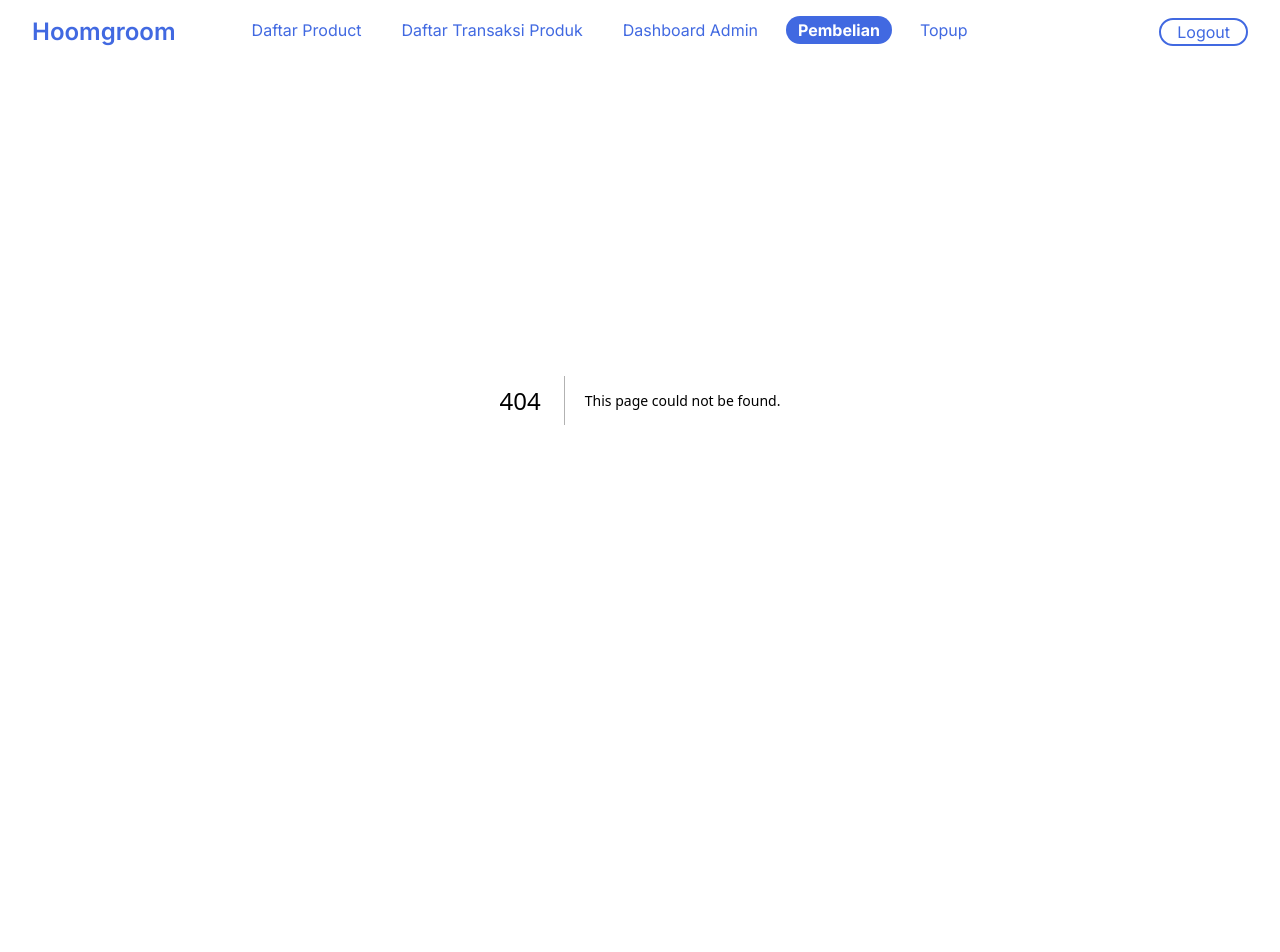
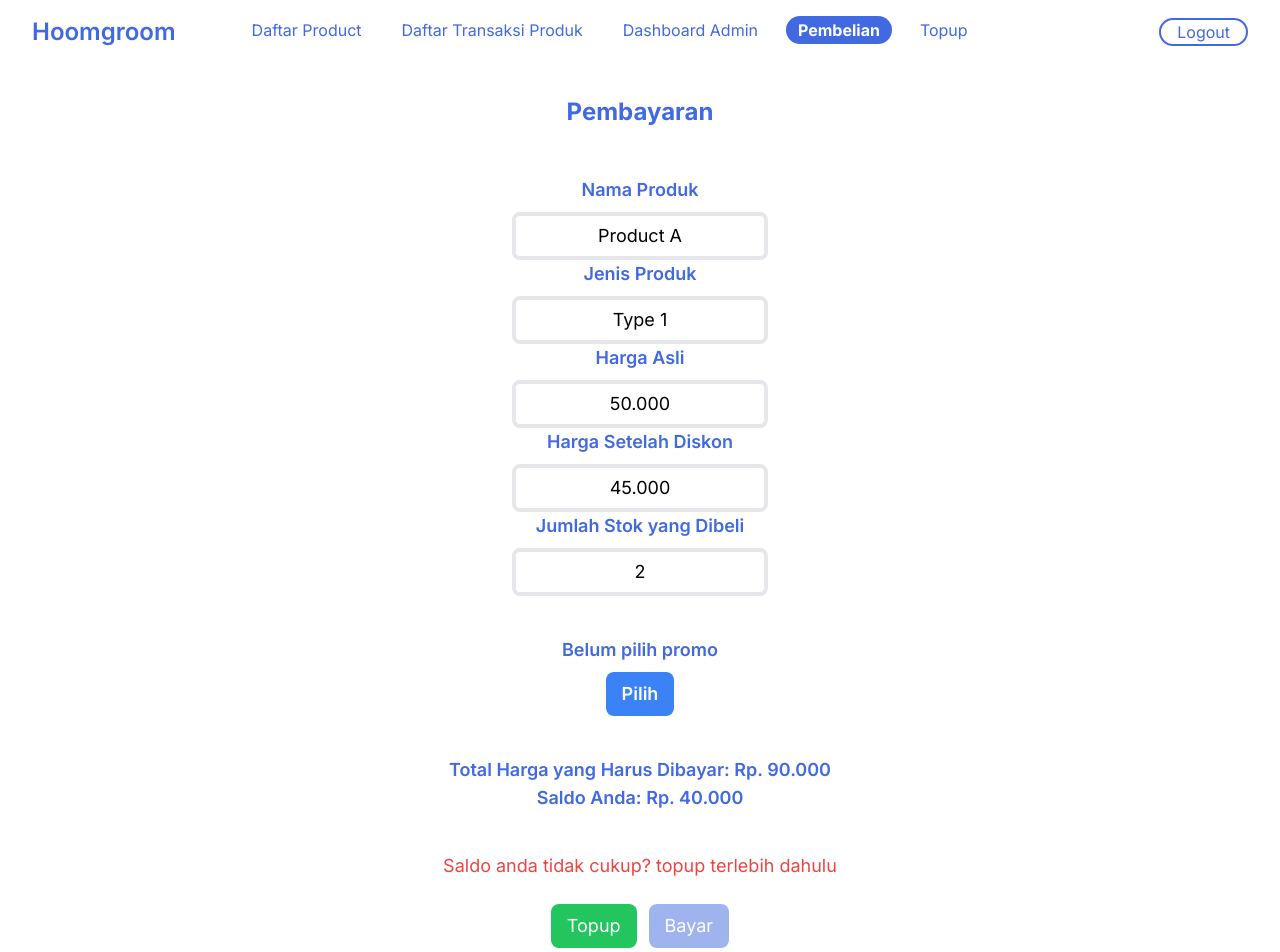
Before and after one commit to shirinzarqaa/hoomgroom-frontend, a Next.js app: page /pembelian in a window 1280 px wide. Before the commit this address had no page. Shown: the top 952 px of the page. Before the commit the page ends 800 px from the top, so only its background shows below. Built offline with nearby package versions, Linux system fonts and the light colour scheme.

Commit message:
feat(pembelian): add pembayaran and kode promo page

```diff
--- /dev/null
+++ b/app/kode-promo/page.tsx
@@ -0,0 +1,71 @@
+"use client";
+
+import React from "react";
+import Link from "next/link";
+
+type PromoData = {
+    id: string;
+    name: string;
+    description: string;
+    minPurchase: number;
+    expiryDate: string;
+};
+
+const dummyPromoData: PromoData[] = [
+    {
+        id: "1",
+        name: "BELANJAHEMAT20",
+        description: "Diskon 20% untuk total pembelian.",
+        minPurchase: 50000,
+        expiryDate: "2024-06-30",
+    },
+    {
+        id: "2",
+        name: "RAMADHANSALE",
+        description: "Diskon khusus menyambut bulan Ramadhan.",
+        minPurchase: 100000,
+        expiryDate: "2024-07-10",
+    },
+    {
+        id: "3",
+        name: "JULYDISCOUNT",
+        description: "Diskon spesial untuk bulan Juli.",
+        minPurchase: 75000,
+        expiryDate: "2024-07-31",
+    }
+];
+
+const PromoCard = ({ promo }: { promo: PromoData }) => {
+    return (
+        <div className="border-2 border-blue-primary rounded-lg p-4 shadow-md">
+            <h2 className="text-lg font-bold mb-2 text-blue-primary">{promo.name}</h2>
+            <p className="text-sm text-gray-600 mb-2 text-blue-primary">{promo.description}</p>
+            <p className="text-sm text-gray-600 mb-2 text-blue-primary">Minimal Pembelian: Rp. {promo.minPurchase.toLocaleString('id-ID')}</p>
+            <p className="text-sm text-gray-600 mb-2 text-blue-primary">Berakhir pada: {promo.expiryDate}</p>
+            <Link href={`/pembelian?promo=${promo.name}`}>
+                <button className="bg-blue-500 text-white px-4 py-2 rounded-lg mt-2">Pilih</button>
+            </Link>
+        </div>
+    );
+};
+
+export default function KodePromoPage() {
+
+    return (
+        <section className="bg-primary min-h-screen flex flex-col items-center justify-center gap-4">
+            <div className="text-center">
+                <h1 className="text-2xl font-bold mb-4 text-blue-primary">Daftar Kode Promo</h1>
+                <p className="text-lg text-blue-primary">
+                    Pilih kode promo yang anda inginkan
+                </p>
+            </div>
+            <div className="container mx-auto py-8">
+            <div className="grid grid-cols-1 md:grid-cols-2 lg:grid-cols-4 gap-4">
+                {dummyPromoData.map((promo) => (
+                    <PromoCard key={promo.id} promo={promo} />
+                ))}
+            </div>
+        </div>
+        </section>
+    );
+}
--- /dev/null
+++ b/app/pembelian/page.tsx
@@ -0,0 +1,93 @@
+"use client";
+
+import React, { useState, useEffect } from "react";
+
+export default function Pembayaran() {
+    const [selectedPromo, setSelectedPromo] = useState<string | null>(null);
+
+    // Dummy product data
+    const product = {
+        name: "Product A",
+        type: "Type 1",
+        originalPrice: 50000,
+        discountPrice: 45000, // Set to null if no discount
+        stock: "2",
+    };
+
+    // Dummy user balance
+    const userBalance = 40000; // User's balance
+
+    // Calculate total price
+    const totalPrice = (product.discountPrice || product.originalPrice) * parseInt(product.stock);
+
+    const [isModalOpen, setIsModalOpen] = useState(false);
+
+    const handlePayment = () => {
+        if (userBalance >= totalPrice) {
+            // Proceed with payment
+            alert("Payment successful!");
+        } else {
+            // Open the modal if balance is insufficient
+            setIsModalOpen(true);
+        }
+    };
+
+    const handleSelectPromo = () => {
+        // Redirect to promo selection page
+        window.location.href = '/kode-promo';
+    };
+
+    // Fungsi untuk mengambil kode promo dari URL saat komponen dimuat
+    useEffect(() => {
+        const urlParams = new URLSearchParams(window.location.search);
+        const promoFromUrl = urlParams.get('promo');
+        if (promoFromUrl) {
+            setSelectedPromo(promoFromUrl);
+        }
+    }, []);
+
+    return (
+        <section className="bg-primary min-h-screen flex flex-col items-center justify-center gap-4 p-4">
+            <div className="text-center mt-20">
+                <h1 className="text-2xl font-bold mb-4 text-blue-primary">Pembayaran</h1>
+                <div className="text-lg text-blue-primary mb-4 mt-12">
+                    <LabelWithValue label="Nama Produk" value={product.name} />
+                    <LabelWithValue label="Jenis Produk" value={product.type} />
+                    <LabelWithValue label="Harga Asli" value={product.originalPrice.toLocaleString('id-ID')} />
+                    {product.discountPrice && (
+                        <LabelWithValue label="Harga Setelah Diskon" value={product.discountPrice.toLocaleString('id-ID')} />
+                    )}
+                    <LabelWithValue label="Jumlah Stok yang Dibeli" value={product.stock} />
+                </div>
+                <div className="text-lg font-semibold text-blue-primary mb-4 mt-10">
+                    <p className="mt-4">{selectedPromo ? `Kode Promo: ${selectedPromo}` : "Belum pilih promo"}</p>
+                    <button onClick={handleSelectPromo} className="bg-blue-500 text-white px-4 py-2 rounded-lg mt-2">Pilih</button>
+                    <p className="mt-10">Total Harga yang Harus Dibayar: Rp. {totalPrice.toLocaleString('id-ID')}</p>
+                    <p>Saldo Anda: Rp. {userBalance.toLocaleString('id-ID')}</p>
+                </div>
+                <div className="text-lg text-red-500 mb-4 mt-10">
+                    <p>Saldo anda tidak cukup? topup terlebih dahulu</p>
+                    <button onClick={() => window.location.href = '/top-up'} className="bg-green-500 text-white px-4 py-2 rounded-lg mt-6">
+                        Topup
+                    </button>
+                    <button
+                        onClick={handlePayment}
+                        className={`ml-3 mt-6 bg-blue-primary text-white px-4 py-2 rounded-lg ${userBalance < totalPrice ? 'cursor-not-allowed opacity-50' : ''}`}
+                        disabled={userBalance < totalPrice}
+                    >
+                        Bayar
+                    </button>
+                </div>
+            </div>
+        </section>
+    );
+}
+
+const LabelWithValue = ({ label, value }: { label: string, value: string }) => (
+    <label className="flex flex-col gap-2 items-center">
+        <span className="font-semibold">{label}</span>
+        <div className="border-4 transition-all border-solid rounded-lg px-3 py-1.5 w-64 bg-white text-black focus:border-red-primary overflow-hidden">
+            {value}
+        </div>
+    </label>
+);
```
